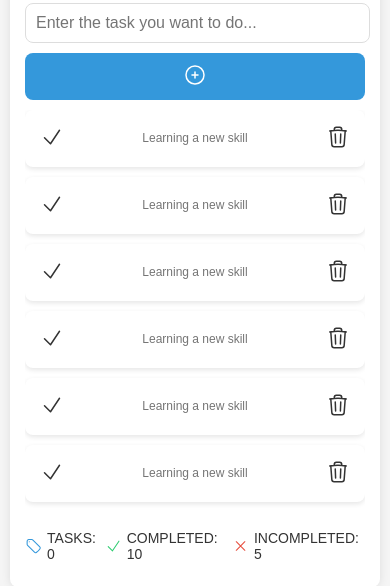
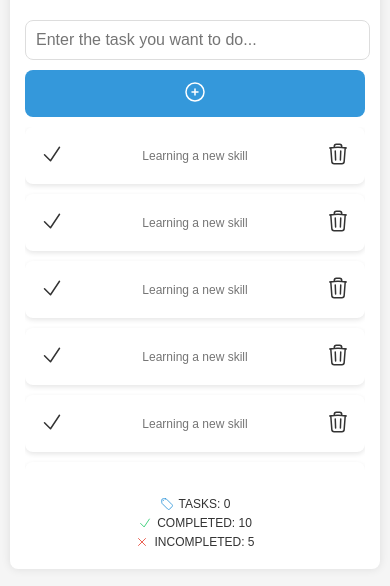
Before and after one commit to josglf26/To_Do_List-2, a plain HTML site: page index.html in a window 390 px wide. Shown: the part 178-764 px from the top of the page. Drawn offline with Linux system fonts and the light colour scheme.

Commit message:
Update styles.css

```diff
--- a/styles.css
+++ b/styles.css
@@ -19,7 +19,7 @@ body {
 
 #container {
     width: 100%;
-    max-width: 500px;
+    max-width: 450px;
     padding: 20px;
     background-color: white;
     box-shadow: 0 0 10px rgba(0, 0, 0, 0.1);
@@ -88,7 +88,7 @@ h1.app-title {
     padding: 0;
     margin: 0 0 20px 0;
     overflow-y: auto;
-    max-height: 400px;
+    max-height: 350px;
 }
 
 .list-item {
@@ -212,12 +212,22 @@ h1.app-title {
     }
 
     #task-stats {
+        flex-direction: column;
         align-items: center;
+        justify-content: center;
+        font-size: 12px;
+    }
+
+    #task-stats svg {
+        width: 14px;
+        height: 14px;
     }
 
     #task-1div,
     #task-2div,
     #task-3div {
-        margin-bottom: 10px;
+        margin-bottom: 5px;
+        width: 100%;
+        justify-content: center;
     }
 }
```
